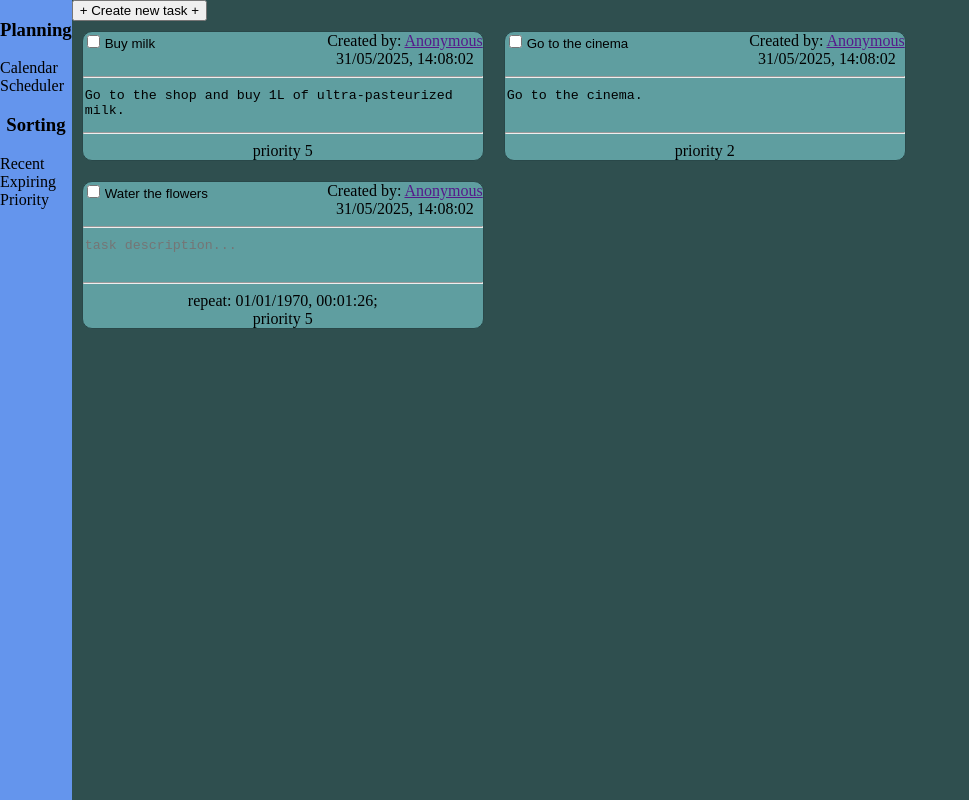
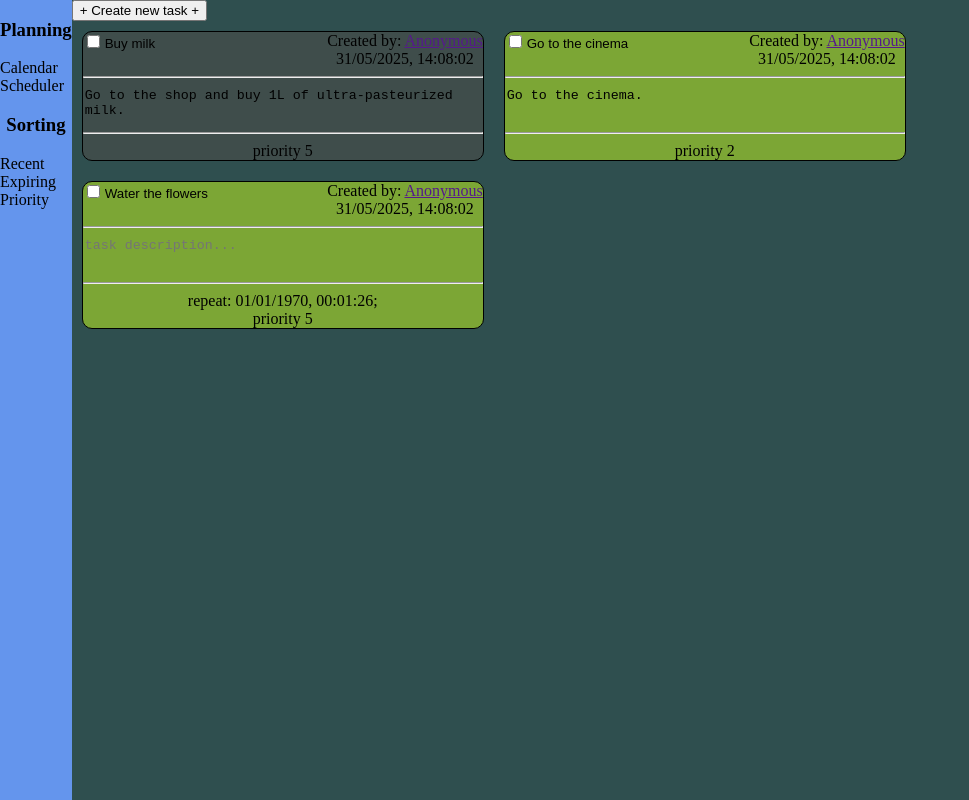
Before and after one commit to serkosal/react-task-manager, a React (Vite) app: page / in a window 1280 px wide. Shown: the whole page, without its empty margins (0-969 px from the left). Built offline with nearby package versions, Linux system fonts and the light colour scheme.

Commit message:
added task colors & descr height auto change

```diff
--- a/app/components/task.css
+++ b/app/components/task.css
@@ -1,12 +1,10 @@
 .task {
-    border: 1px solid rgb(41, 72, 73);
+    border: 1px solid black;
     border-radius: 10px;
     text-align: center;
 
     margin: 10px;
     width: 400px;
-
-    background-color: cadetblue;
 }
 
 .task h1,h2,h3,h4,h5,h6 {
@@ -25,6 +23,7 @@
 
 .task-description-text-input {
     width: 100%;
+    height: fit-content;
     resize: none;
     background-color: transparent;
     border: none;
--- a/app/components/task.tsx
+++ b/app/components/task.tsx
@@ -7,6 +7,7 @@ type TaskTag = string;
 
 export interface ITaskProps {
     id: string,
+    color: string,
     title: string,
     description: string,
     creator: string,
@@ -17,7 +18,12 @@ export interface ITaskProps {
     tags: TaskTag[]
 }
 
-type CreateTaskInput = Partial<Omit<ITaskProps, 'id' | 'creation_date'>>;
+const TASK_COLORS = [
+    '#356ca6', '#35a673', '#7ca635', "#6635a6",
+    '#823b71', '#3f4d4b', '#b57131', '#a84343'
+]
+
+type CreateTaskInput = Partial<Omit<ITaskProps, 'id' | 'creation_date' | 'color'>>;
 export function createTask(
     {
         title = "",
@@ -32,6 +38,7 @@ export function createTask(
     return {
         id: crypto.randomUUID(),
         creation_date: new Date(),
+        color: TASK_COLORS[Math.floor(Math.random() * TASK_COLORS.length)],
 
         title,
         description,
@@ -103,6 +110,12 @@ function TaskDescription({description_init} : {description_init: string}) {
 
     function descrOnChange(event: ChangeEvent<HTMLTextAreaElement>) {
         setDescr(event.target.value);
+
+        if (event.target.scrollHeight < 150)
+        {
+            event.target.style.height = "auto";
+            event.target.style.height = `${event.target.scrollHeight}px`;
+        }
     };
 
     return <div className="task-description">
@@ -112,7 +125,7 @@ function TaskDescription({description_init} : {description_init: string}) {
             className="task-description-text-input"
             value={descr}
             placeholder="task description..."
-            onChange={descrOnChange}
+            onInput={descrOnChange}
             onKeyDown={(e) => e.stopPropagation()}
         />
         <hr/>
@@ -161,7 +174,11 @@ export default function Task(props : ITaskProps) {
     //     responsibles = props.responsibles.map(el => <div className="Responsible">{el}</div>)
     // }
 
-    return <div className="task">
+    const style = {
+        backgroundColor: props.color
+    }
+
+    return <div className="task" style={style}>
 
         <TaskTitle title_init={props.title}>
             <TaskCreator creator={props.creator} />
```
